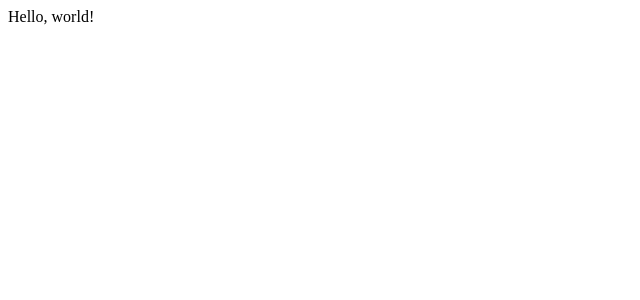
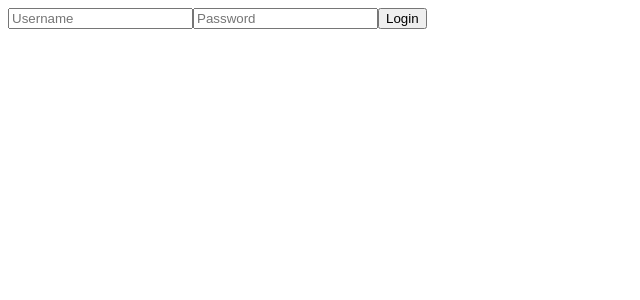
Before and after one commit to Reinforcement-JPuff/PlotTwist, a React app: page / in a window 1280 px wide. Shown: the top 300 px of the page, without its empty margins (0-640 px from the left). Built offline with nearby package versions, Linux system fonts and the light colour scheme.

Commit message:
added basic login form

```diff
--- a/assets/styles.css
+++ b/assets/styles.css
@@ -0,0 +1,6 @@
+.login {
+    display: flex;
+    align-items: center;
+    justify-content: center;
+    flex-direction: column;
+}
--- a/client/App.tsx
+++ b/client/App.tsx
@@ -1,8 +1,11 @@
 import React from 'react';
+import Login from './components/login';
 
 const App = () => {
   return (
-    <div>Hello, world!</div>
+    <div className='app'>
+      <Login />
+    </div>
   )
 };
 
--- a/client/components/login.tsx
+++ b/client/components/login.tsx
@@ -0,0 +1,15 @@
+import React from 'react';
+
+const Login = () => {
+  return (
+    <div className='login'>
+        <form className='loginForm'>
+            <input type='text' placeholder='Username'/>
+            <input type='text' placeholder='Password'/>
+            <input type='submit' value='Login'/>
+        </form>
+    </div>
+  )
+};
+
+export default Login;
```
